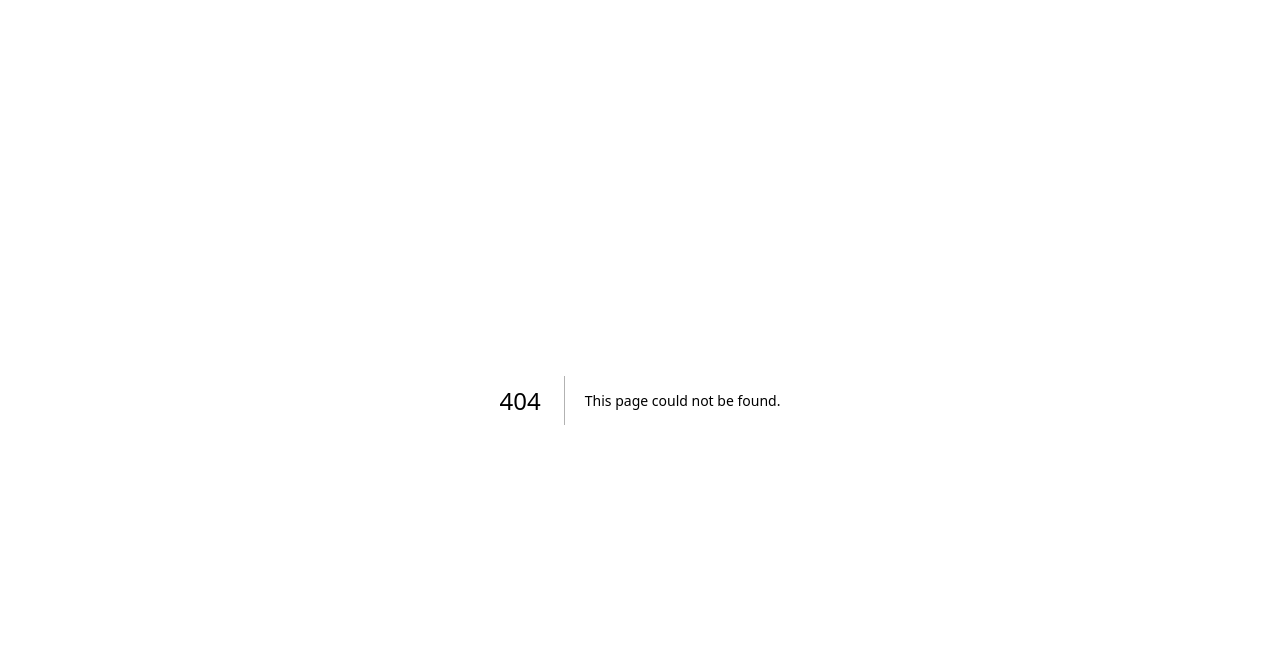
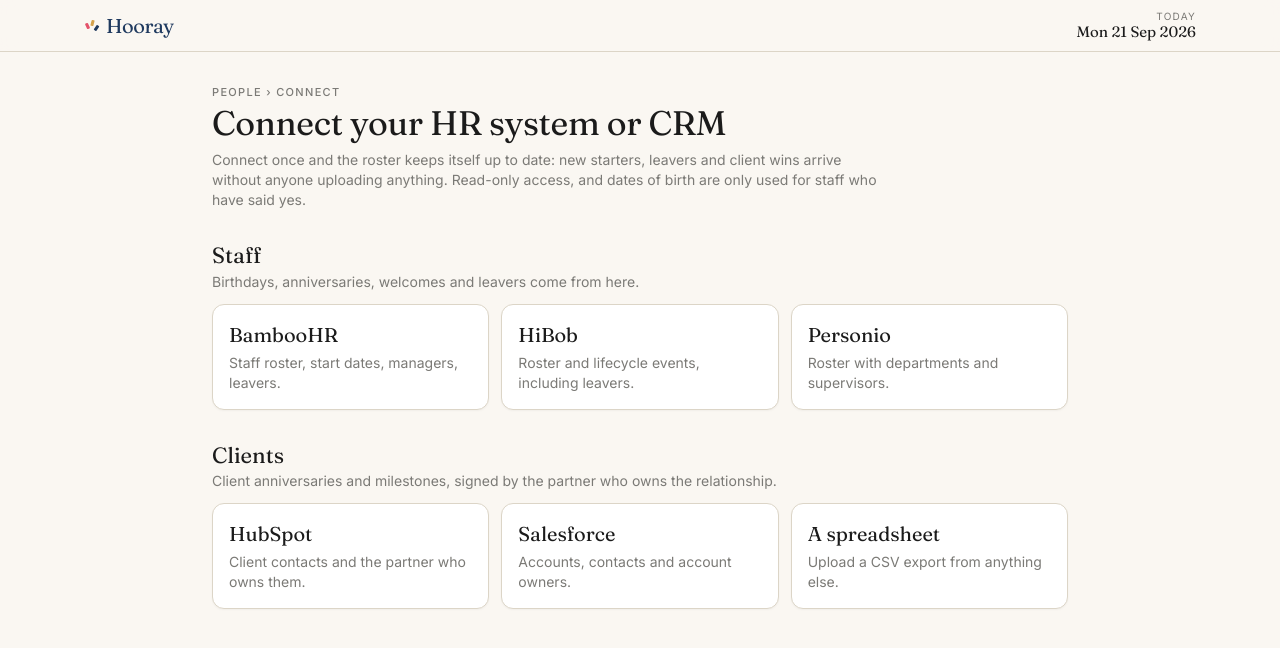
Before and after one commit to trial-hue/hooray, a Next.js app: page /connect in a window 1280 px wide. Before the commit this address had no page. Shown: the top 648 px of the page. Built offline with nearby package versions, Linux system fonts and the light colour scheme.

Commit message:
Connect page: HR and CRM connectors with what they read, consent note, simulated sync for the demo
Co-Authored-By: Claude Fable 5.1 <noreply@anthropic.com>

```diff
--- a/src/app/actions.ts
+++ b/src/app/actions.ts
@@ -233,6 +233,20 @@ export async function chooseGiftAction(formData: FormData): Promise<void> {
   refresh();
 }
 
+export async function simulateSyncAction(formData: FormData): Promise<void> {
+  const provider = String(formData.get("provider") ?? "").trim();
+  const kind = (String(formData.get("kind")) === "crm" ? "crm" : "hr") as "hr" | "crm";
+  if (!provider) return;
+  await mutate(async (db) => {
+    const { logEvent } = await import("@/lib/db");
+    await loadDemoRoster(db);
+    if (db.company) db.company.source = { provider, kind, simulated: true, syncedOn: db.clock.today };
+    logEvent(db, `Synced ${db.people.filter((p) => p.kind === "staff").length} staff and ${db.people.filter((p) => p.kind === "client").length} clients from ${provider} (simulated for the demo)`);
+  });
+  refresh();
+  redirect("/digest");
+}
+
 export async function resetDemoAction(): Promise<void> {
   resetDb();
   refresh();
--- /dev/null
+++ b/src/app/connect/[provider]/page.tsx
@@ -0,0 +1,61 @@
+import Link from "next/link";
+import { notFound } from "next/navigation";
+import { ClockBar } from "@/components/ClockBar";
+import { SimulateSyncButton } from "@/components/SimulateSyncButton";
+import { connector } from "@/lib/connectors";
+
+export const dynamic = "force-dynamic";
+
+export default async function ConnectProviderPage({ params }: PageProps<"/connect/[provider]">) {
+  const { provider } = await params;
+  const c = connector(provider);
+  if (!c) notFound();
+  return (
+    <>
+      <ClockBar active="/people" />
+      <main className="mx-auto w-full max-w-3xl px-5 py-8">
+        <p className="label mb-1">
+          <Link href="/connect" className="hover:underline">
+            Connect
+          </Link>{" "}
+          › {c.name}
+        </p>
+        <h1 className="h1">Connect {c.name}</h1>
+        <p className="hint mt-2">{c.blurb}</p>
+
+        <section className="card-panel mt-6 p-5">
+          <h2 className="h2">What Hooray reads</h2>
+          <ul className="mt-2 grid gap-1.5 text-sm text-ink-2">
+            {c.reads.map((r) => (
+              <li key={r} className="flex gap-2">
+                <span className="text-sage">✓</span>
+                {r}
+              </li>
+            ))}
+          </ul>
+          <p className="hint mt-3">{c.method}. Read-only. Nothing is written back.</p>
+        </section>
+
+        <section className="card-panel mt-4 p-5">
+          <h2 className="h2">Consent</h2>
+          <p className="mt-1 text-sm text-ink-2">
+            A date of birth held for payroll can&apos;t be reused to mark a birthday without the person&apos;s say-so. After the first sync, every staff member gets one email asking whether they want birthdays marked and where cards should go. Anniversaries, welcomes and leavers don&apos;t need it.
+          </p>
+        </section>
+
+        <section className="card-panel-hero mt-4 p-5">
+          <h2 className="h2">Connect</h2>
+          <p className="mt-1 text-sm text-ink-2">
+            The live {c.name} connection is next on the list, not in today&apos;s build. For the demo you can run a simulated sync: it loads the demo roster and marks it as coming from {c.name}.
+          </p>
+          <div className="mt-4 flex flex-wrap items-center gap-2">
+            <SimulateSyncButton provider={c.name} kind={c.kind} />
+            <Link href="/onboarding" className="btn btn-ghost">
+              Upload a spreadsheet instead
+            </Link>
+          </div>
+        </section>
+      </main>
+    </>
+  );
+}
--- /dev/null
+++ b/src/app/connect/page.tsx
@@ -0,0 +1,62 @@
+import Link from "next/link";
+import { ClockBar } from "@/components/ClockBar";
+import { CONNECTORS } from "@/lib/connectors";
+import { getDb } from "@/lib/db";
+
+export const dynamic = "force-dynamic";
+
+export default function ConnectPage() {
+  const db = getDb();
+  const src = db.company?.source;
+  const hr = CONNECTORS.filter((c) => c.kind === "hr");
+  const crm = CONNECTORS.filter((c) => c.kind === "crm");
+  return (
+    <>
+      <ClockBar active="/people" />
+      <main className="mx-auto w-full max-w-4xl px-5 py-8">
+        <p className="label mb-1">
+          <Link href="/people" className="hover:underline">
+            People
+          </Link>{" "}
+          › Connect
+        </p>
+        <h1 className="h1">Connect your HR system or CRM</h1>
+        <p className="hint mt-2 max-w-2xl">
+          Connect once and the roster keeps itself up to date: new starters, leavers and client wins arrive without anyone uploading anything. Read-only access, and dates of birth are only used for staff who have said yes.
+        </p>
+        {src && (
+          <p className="mt-3 text-sm text-ink-2">
+            Currently synced from <span className="font-medium">{src.provider}</span>
+            {src.simulated ? " (simulated for the demo)" : ""} on {src.syncedOn}.
+          </p>
+        )}
+
+        <h2 className="h2 mt-8">Staff</h2>
+        <p className="hint mt-0.5">Birthdays, anniversaries, welcomes and leavers come from here.</p>
+        <div className="mt-3 grid gap-3 sm:grid-cols-3">
+          {hr.map((c) => (
+            <Link key={c.id} href={`/connect/${c.id}`} className="card-panel p-4 transition hover:bg-paper-2/60">
+              <div className="font-display text-xl">{c.name}</div>
+              <p className="hint mt-1">{c.blurb}</p>
+            </Link>
+          ))}
+        </div>
+
+        <h2 className="h2 mt-8">Clients</h2>
+        <p className="hint mt-0.5">Client anniversaries and milestones, signed by the partner who owns the relationship.</p>
+        <div className="mt-3 grid gap-3 sm:grid-cols-3">
+          {crm.map((c) => (
+            <Link key={c.id} href={`/connect/${c.id}`} className="card-panel p-4 transition hover:bg-paper-2/60">
+              <div className="font-display text-xl">{c.name}</div>
+              <p className="hint mt-1">{c.blurb}</p>
+            </Link>
+          ))}
+          <Link href="/onboarding" className="card-panel p-4 transition hover:bg-paper-2/60">
+            <div className="font-display text-xl">A spreadsheet</div>
+            <p className="hint mt-1">Upload a CSV export from anything else.</p>
+          </Link>
+        </div>
+      </main>
+    </>
+  );
+}
--- a/src/app/onboarding/page.tsx
+++ b/src/app/onboarding/page.tsx
@@ -1,3 +1,4 @@
+import Link from "next/link";
 import { ClockBar } from "@/components/ClockBar";
 import { importCsvAction, loadDemoRosterAction } from "@/app/actions";
 import { CSV_COLUMNS } from "@/lib/roster";
@@ -19,6 +20,13 @@ export default function Onboarding() {
           <LoadDemoButton />
         </form>
         <p className="hint mt-3">Hartley &amp; Crane LLP, chartered accountants. 50 staff in Manchester and Leeds, 10 clients. A leaver, a parental leave, an opted-out colleague, a milestone birthday.</p>
+        <p className="mt-6 text-sm text-ink-2">
+          Or{" "}
+          <Link href="/connect" className="underline underline-offset-2 hover:text-ink">
+            connect your HR system or CRM
+          </Link>
+          .
+        </p>
         <p className="hint mt-6">
           <a href={process.env.NEXT_PUBLIC_SITE_URL ?? "https://hooray-your-people-project.lovable.app"} className="underline underline-offset-2 hover:text-ink">
             About Hooray
--- a/src/app/people/page.tsx
+++ b/src/app/people/page.tsx
@@ -24,7 +24,19 @@ export default function PeoplePage() {
           <h1 className="h1">
             {staff.length} staff · {clients.length} clients
           </h1>
-          <p className="hint mt-1.5">Record a leaver, a wedding or a new baby and the rest happens by itself.</p>
+          <p className="hint mt-1.5">
+            Record a leaver, a wedding or a new baby and the rest happens by itself.{" "}
+            {db.company?.source ? (
+              <>
+                Synced from {db.company.source.provider}
+                {db.company.source.simulated ? " (simulated)" : ""}.{" "}
+              </>
+            ) : null}
+            <Link href="/connect" className="underline underline-offset-2 hover:text-ink">
+              {db.company?.source ? "Manage connection" : "Connect your HR system or CRM"}
+            </Link>
+            .
+          </p>
         </div>
 
         {collections.length > 0 && (
--- /dev/null
+++ b/src/components/SimulateSyncButton.tsx
@@ -0,0 +1,23 @@
+"use client";
+
+import { useFormStatus } from "react-dom";
+import { simulateSyncAction } from "@/app/actions";
+
+function Btn({ provider }: { provider: string }) {
+  const { pending } = useFormStatus();
+  return (
+    <button type="submit" className={`btn btn-primary ${pending ? "pulse-soft" : ""}`} disabled={pending}>
+      {pending ? `Syncing from ${provider} and drafting this week…` : `Simulate a ${provider} sync`}
+    </button>
+  );
+}
+
+export function SimulateSyncButton({ provider, kind }: { provider: string; kind: "hr" | "crm" }) {
+  return (
+    <form action={simulateSyncAction}>
+      <input type="hidden" name="provider" value={provider} />
+      <input type="hidden" name="kind" value={kind} />
+      <Btn provider={provider} />
+    </form>
+  );
+}
--- /dev/null
+++ b/src/lib/connectors.ts
@@ -0,0 +1,23 @@
+// HR and CRM connectors. Today these describe what each sync reads; the live
+// OAuth connections are week-two work. The demo can simulate a sync.
+
+export type Connector = {
+  id: string;
+  name: string;
+  kind: "hr" | "crm";
+  blurb: string;
+  reads: string[];
+  method: string;
+};
+
+export const CONNECTORS: Connector[] = [
+  { id: "bamboohr", name: "BambooHR", kind: "hr", blurb: "Staff roster, start dates, managers, leavers.", reads: ["Employee directory: name, work email, job title, department, location", "Hire date and termination date", "Reports-to (for who signs)", "Date of birth, only for staff who have consented"], method: "OAuth app with read-only employee scope; webhook on new hire and termination" },
+  { id: "hibob", name: "HiBob", kind: "hr", blurb: "Roster and lifecycle events, including leavers.", reads: ["People: name, email, title, team, site", "Start date, end date, lifecycle status", "Manager", "Date of birth, consent-gated"], method: "Service user with read-only People scope; lifecycle webhooks" },
+  { id: "personio", name: "Personio", kind: "hr", blurb: "Roster with departments and supervisors.", reads: ["Employees: name, email, position, department, office", "Hire date, contract end date", "Supervisor", "Birthday, consent-gated"], method: "API credentials with employees:read; nightly sync" },
+  { id: "hubspot", name: "HubSpot", kind: "crm", blurb: "Client contacts and the partner who owns them.", reads: ["Contacts: name, company, role, email", "Contact owner (for who signs)", "Customer since (deal closed-won date)", "Company address for delivery"], method: "OAuth with crm.objects.contacts.read; polled hourly" },
+  { id: "salesforce", name: "Salesforce", kind: "crm", blurb: "Accounts, contacts and account owners.", reads: ["Contacts and Accounts", "Account owner", "Customer since (first closed opportunity)", "Billing address"], method: "Connected app, read-only; scheduled sync" },
+];
+
+export function connector(id: string): Connector | undefined {
+  return CONNECTORS.find((c) => c.id === id);
+}
--- a/src/lib/types.ts
+++ b/src/lib/types.ts
@@ -39,6 +39,7 @@ export type Company = {
   approverId?: string;
   managingPartnerId?: string;
   allowAgeMentions: boolean;
+  source?: { provider: string; kind: "hr" | "crm" | "csv"; simulated: boolean; syncedOn: ISODate };
 };
 
 export type PersonKind = "staff" | "client";
```
